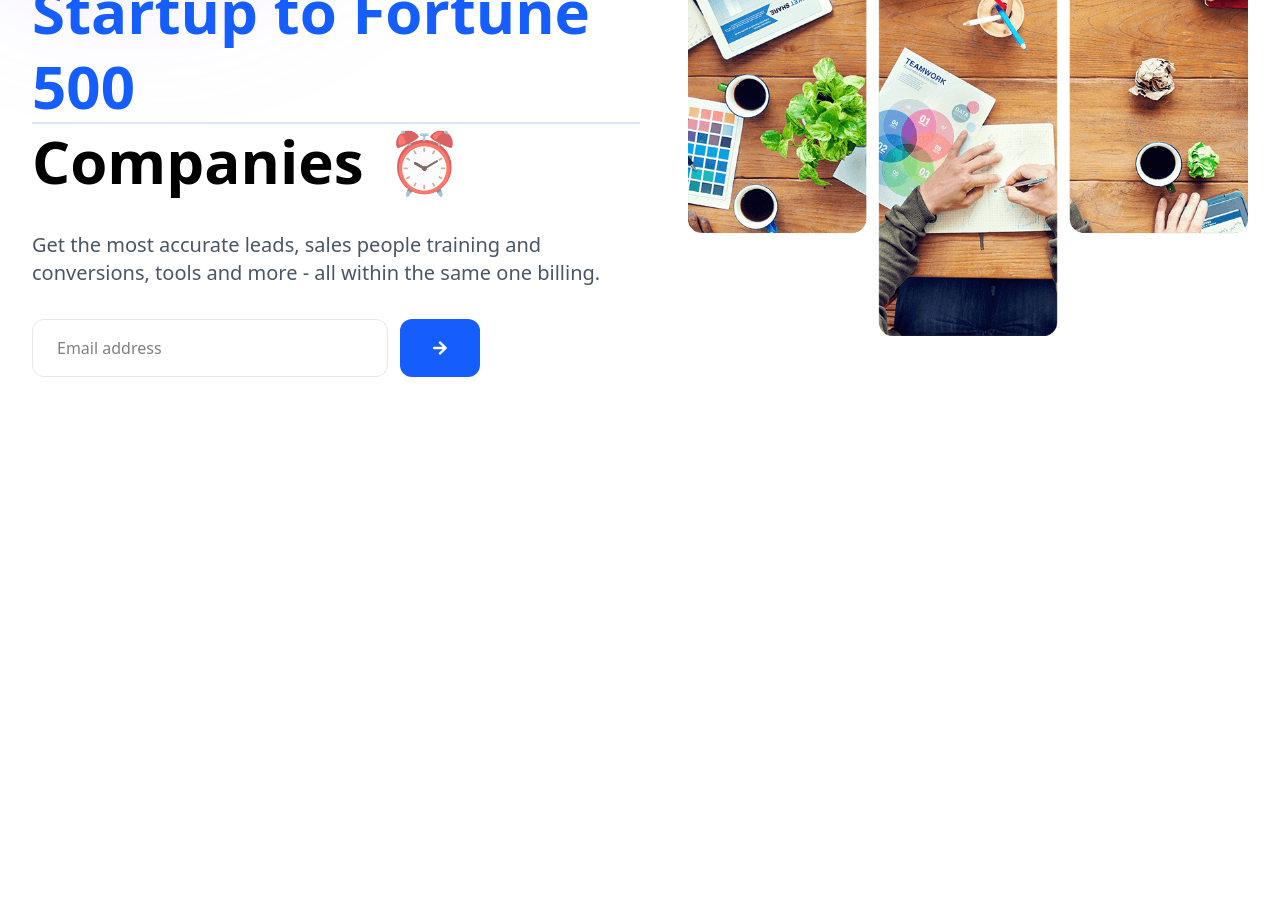
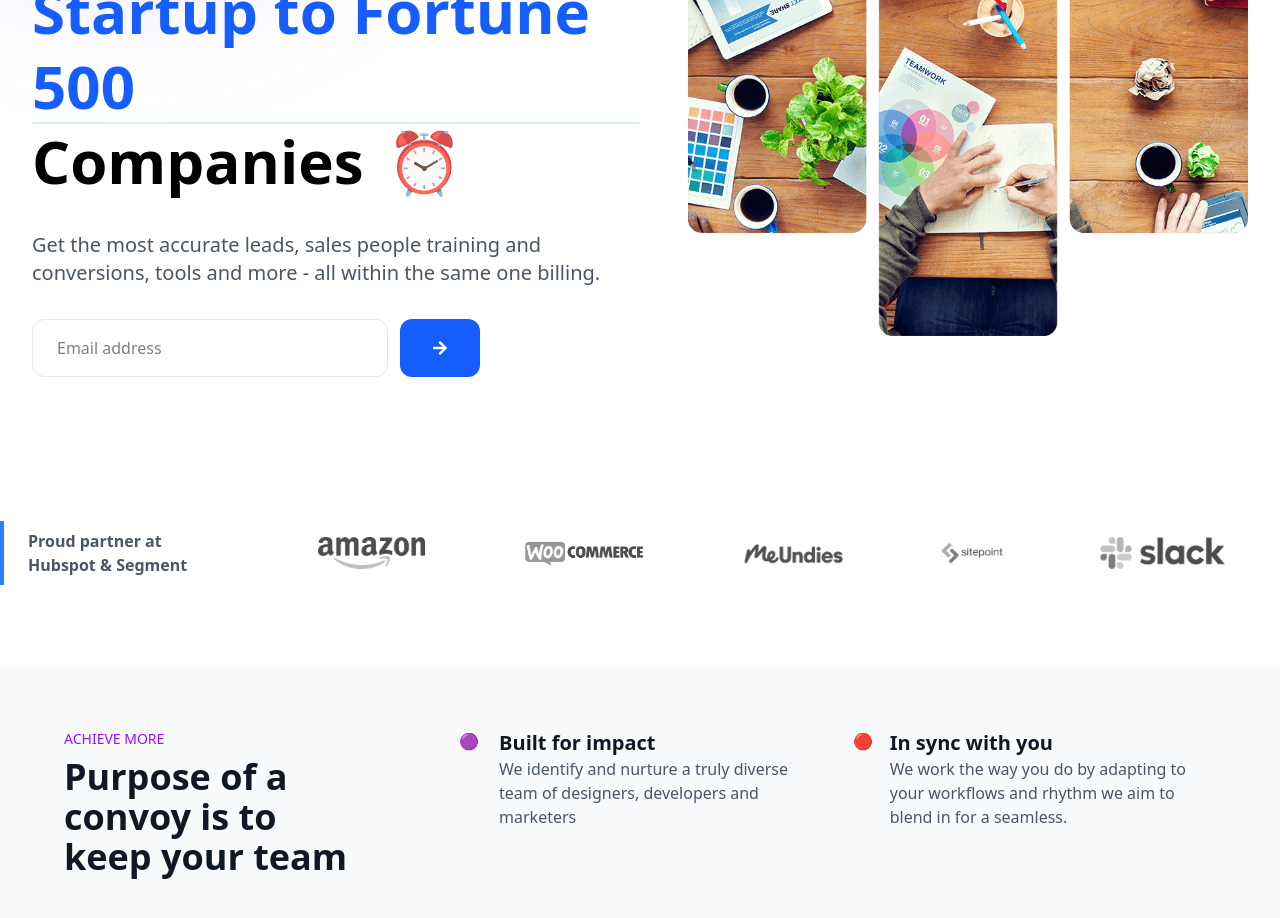
Before and after one commit to GreenHopeRise/Mordern-react-project, a React (Vite) app: page / in a window 1280 px wide. Shown: the part 420-1338 px from the top of the page. Before the commit the page ends 861 px from the top, so only its background shows below. Built offline with nearby package versions, Linux system fonts and the light colour scheme.

Commit message:
feature first section done

```diff
--- a/src/App.jsx
+++ b/src/App.jsx
@@ -1,5 +1,7 @@
+import CompanyLogo from "./components/CompanyLogo";
 import Hero from "./components/Hero";
 import Navbar from "./components/Navbar";
+import PusposeSection from "./components/PusposeSection";
 import "./index.css";
 
 function App() {
@@ -9,6 +11,8 @@
       <div className="overflow-hidden">
         <Navbar />
         <Hero />
+        <CompanyLogo/>
+        <PusposeSection/>
       </div>
     </main>
   );
--- /dev/null
+++ b/src/app.css
@@ -0,0 +1,11 @@
+.animate-marquee{
+    animation: marquee 19s linear infinite;
+}
+@keyframes marquee {
+    0% {
+        transform: translateX(0);
+    }
+    100% {
+        transform: translateX(-50%);
+    }
+}
--- /dev/null
+++ b/src/components/CompanyLogo.jsx
@@ -0,0 +1,41 @@
+import React from 'react';
+import slack from '../assets/slack.png'
+import amazon from '../assets/amazon.png'
+import woocommerce from '../assets/woocommerce.png'
+import meundies from '../assets/meundies.png'
+import sitepoint from '../assets/sitepoint.png'
+import '../app.css'
+
+const CompanyLogo = () => {
+    const logos = [slack,amazon,woocommerce,meundies,sitepoint]
+    return (
+        <div className='w-full overflow-hidden container mx-auto py-20 flex sm:flex-row flex-col sm:items-center items-start gap-8 '>
+            <div className='w-[300px] shrink-0 text-gray-600 border-l-4 border-blue-500 bg-white py-2 z-10 sm:text-base text-xl font-semibold text-left px-6'>Proud partner at <br /> Hubspot & Segment</div>
+
+            <div className='flex whitespace-nowrap animate-marquee'>
+                {
+                    logos.map((logo)=>(
+                        <img src={logo} alt="company logo" className='mx-12 h-8 w-36 object-contain grayscale opacity-70 hover:grayscale-0 hover:opacity-100 transition-all' />
+                    ))
+                }
+                {
+                    logos.map((logo)=>(
+                        <img src={logo} alt="company logo" className='mx-12 h-8 w-36 object-contain grayscale opacity-70 hover:grayscale-0 hover:opacity-100 transition-all' />
+                    ))
+                }
+                {
+                    logos.map((logo)=>(
+                        <img src={logo} alt="company logo" className='mx-12 h-8 w-36 object-contain grayscale opacity-70 hover:grayscale-0 hover:opacity-100 transition-all' />
+                    ))
+                }
+                {
+                    logos.map((logo)=>(
+                        <img src={logo} alt="company logo" className='mx-12 h-8 w-36 object-contain grayscale opacity-70 hover:grayscale-0 hover:opacity-100 transition-all' />
+                    ))
+                }
+            </div>
+        </div>
+    );
+};
+
+export default CompanyLogo;
--- a/src/components/Hero.jsx
+++ b/src/components/Hero.jsx
@@ -5,7 +5,7 @@
 
 const Hero = () => {
   return (
-    <section className="flex flex-col md:flex-row justify-between items-center px-4 sm:px-6 lg:px-8 pt-44 pb-16 container mx-auto">
+    <section id="home" className="flex flex-col md:flex-row justify-between items-center px-4 sm:px-6 lg:px-8 pt-44 pb-16 container mx-auto">
       {/* left col */}
       <div className="w-full md:w-1/2 space-y-8 ">
         {/* star badge */}
--- /dev/null
+++ b/src/components/PusposeSection.jsx
@@ -0,0 +1,50 @@
+import React from "react";
+
+const PusposeSection = () => {
+    const features = [
+    {
+      icon: "🟣", // Replace with your actual icon component or image
+      title: "Built for impact",
+      description: "We identify and nurture a truly diverse team of designers, developers and marketers"
+    },
+    {
+      icon: "🔴", // Replace with your actual icon component or image
+      title: "In sync with you",
+      description: "We work the way you do by adapting to your workflows and rhythm we aim to blend in for a seamless."
+    }
+  ];
+  return (
+    <section className="w-full bg-gray-50 py-16 px-4 sm:px-6 md:px-8 ">
+      <div className="max-w-6xl mx-auto">
+        <div className="grid md:grid-cols-3 grid-cols-1 gap-8">
+          <div className="">
+            <p className="text-sm text-purple-600 font-medium mb-2">
+              ACHIEVE MORE
+            </p>
+            <h2 className="text-3xl md:w-4/5 w-full md:text-4xl font-bold text-gray-900">
+              Purpose of a convoy is to keep your team
+            </h2>
+          </div>
+
+
+          <div className="col-span-2 grid grid-cols-1 md:grid-cols-2 justify-between gap-8">
+            {
+                features.map((feature,index)=>(
+                    <div key={index} className="flex  space-x-4">
+                        <div className="w-12 h12 items-center justify-start rounded-lg" >{feature.icon}</div>
+                        <div>
+                            <h3 className="text-xl font-semibold text-gray-900">{feature.title}</h3>
+                            <p className="text-gray-600">{feature.description}</p>
+                        </div>
+                    </div>
+                ))
+            }
+
+          </div>
+        </div>
+      </div>
+    </section>
+  );
+};
+
+export default PusposeSection;
--- a/src/index.css
+++ b/src/index.css
@@ -1 +1,6 @@
 @import "tailwindcss";
+
+html{
+    scroll-behavior: smooth;
+    scroll-padding-top: 6.25rem;
+}
```
Also changed, not shown: src/assets/data.js (line endings or trailing spaces).
